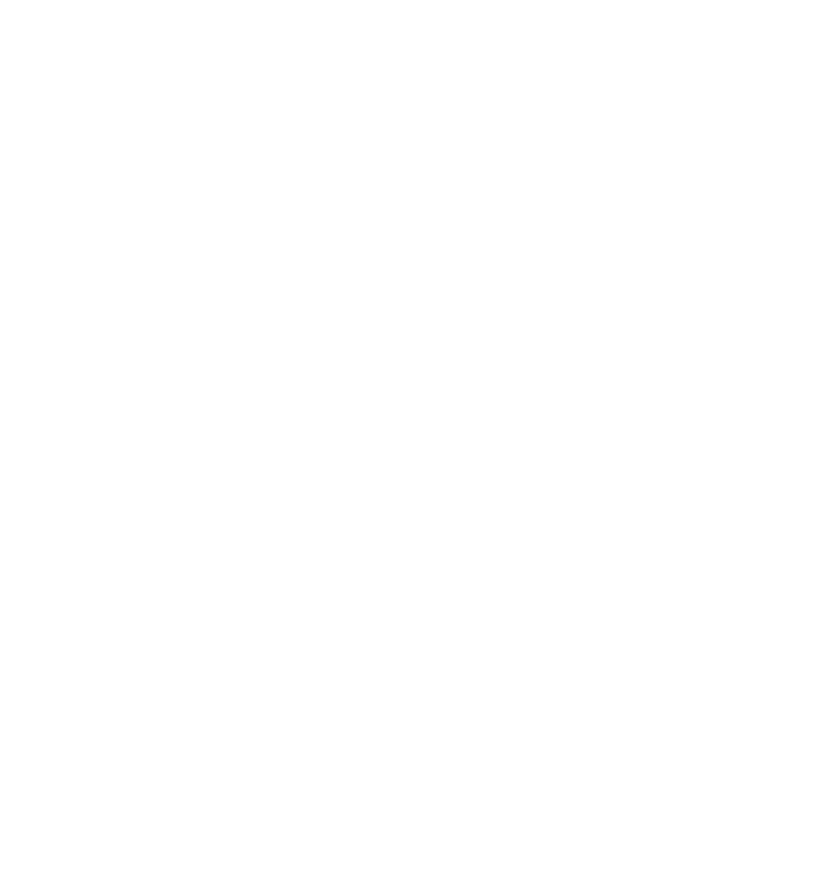
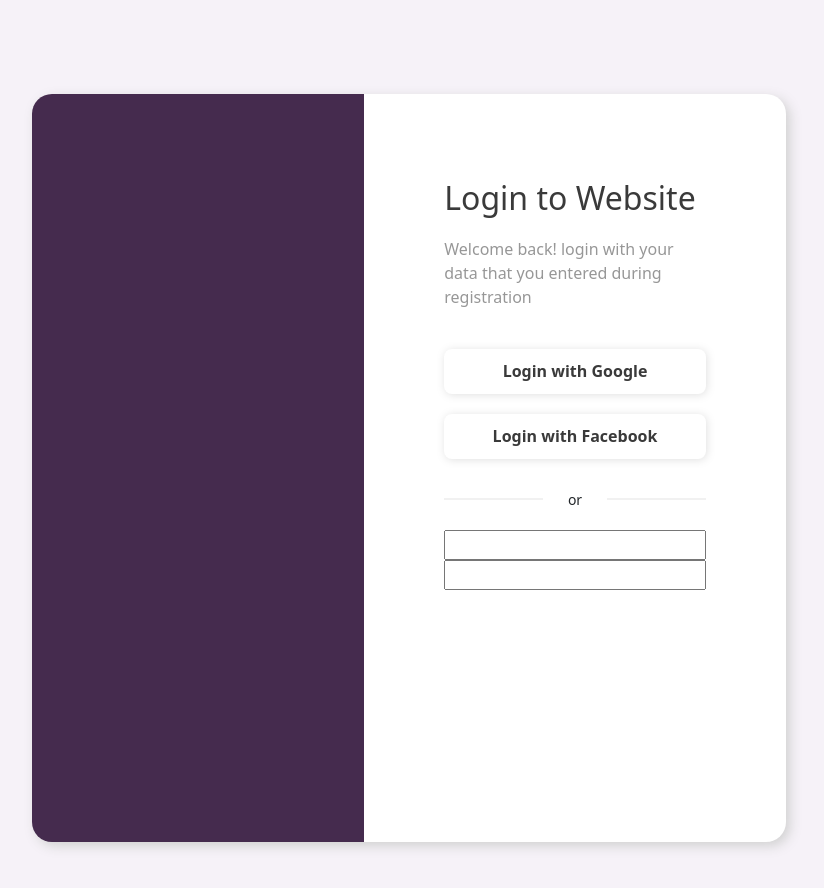
Before and after one commit to AnhQuang198/admin-web-app, a React (Create React App) app: page /login in a window 1280 px wide. Shown: the top 888 px of the page, without its empty margins (231-1055 px from the left). Before the commit the page ends 800 px from the top, so only its background shows below. Built offline with nearby package versions, Linux system fonts and the light colour scheme.

Commit message:
update login screen

```diff
--- a/package.json
+++ b/package.json
@@ -13,6 +13,7 @@
     "@types/react-dom": "^18.0.9",
     "antd": "^5.0.7",
     "axios": "^1.2.1",
+    "bootstrap": "^5.2.3",
     "formik": "^2.2.9",
     "react": "^18.2.0",
     "react-dom": "^18.2.0",
--- a/src/components/Icon/type.ts
+++ b/src/components/Icon/type.ts
@@ -1,6 +1,7 @@
 const iconList = [
     "logo-sm-light",
-    "error-img"
+    "error-img",
+    "authentication-bg"
 ] as const;
 
 export type IconTypeEnum = typeof iconList[number];
--- a/src/features/Login/Login.tsx
+++ b/src/features/Login/Login.tsx
@@ -1,19 +1,37 @@
-import React from 'react';
-import './style.scss';
+import React from "react";
+import "./style.scss";
 
 function Login() {
   return (
-        <div className='login-page'>
-            <div className='login-page-content'>
-                <div className='login-page-content-left'>
-
+    <div className="container-fluid login-page">
+      <div className="login-page-content">
+        <div className="login-page-content-left">
+          {/* <Icon name='authentication-bg' type='jpg'/> */}
         </div>
-                <div className='login-page-content-right'>
-                    <div className="login-page-content-right-title">
-
+        <div className="login-page-content-right">
+          <div className="content-right-header">
+            <div className="content-right-title">
+              <h2>Login to Website</h2>
             </div>
-                    <div className="login-page-content-right-description">
-
+            <div className="content-right-description">
+              <span>
+                Welcome back! login with your data that you entered during
+                registration
+              </span>
+            </div>
+          </div>
+          <div className="content-right-login-social">
+            <button className="btn-login-social">Login with Google</button>
+            <button className="btn-login-social">Login with Facebook</button>
+          </div>
+          <div className="content-right-line">
+            <hr />
+            <span>or</span>
+            <hr />
+          </div>
+          <div className="content-right-login-form">
+            <input className="input-form" type="text"></input>
+            <input className="input-form" type="text"></input>
           </div>
         </div>
       </div>
--- a/src/features/Login/style.scss
+++ b/src/features/Login/style.scss
@@ -1,3 +1,89 @@
 .login-page {
-    background-color: aliceblue;
+    background-color: #f6f2f8;
+    height: 935px;
+    display: flex;
+    align-items: center;
+    justify-content: center;
+    align-content: center;
+
+    &-content {
+        display: flex;
+        width: 60%;
+        height: 80%;
+        filter: drop-shadow(4px 4px 6px #d1d1d1);
+
+        &-left {
+            width: 100%;
+            background-color: #452b4e;
+            border-radius: 20px 0px 0px 20px;
+        }
+
+        &-right {
+            width: 100%;
+            padding: 55px 80px;
+            background-color: #ffffff;
+            border-radius: 0px 20px 20px 0px;
+
+            .content-right-header {
+                margin: 30px 0px;
+
+                .content-right-title {
+                    color: #3a3a3a;
+                }
+
+                .content-right-description {
+                    margin-top: 20px;
+                    color: #979797;
+                }
+            }
+
+            .content-right-login-social {
+                display: flex;
+                flex-direction: column;
+
+                .btn-login-social {
+                    border: none;
+                    margin: 10px 0px;
+                    border-radius: 8px;
+                    height: 45px;
+                    font-weight: 600;
+                    color: #3a3a3a;
+                    background-color: #ffffff;
+                    filter: drop-shadow(1px 1px 4px #e0e0e0);
+                    transition: all 0.6s;
+
+                    &:hover {
+                        color: #ffffff;
+                        background-color: #ff805d;
+                    }
+                }
+            }
+
+            .content-right-line {
+                display: flex;
+                width: 100%;
+                justify-content: center;
+                align-items: center;
+                align-content: center;
+                margin: 20px 0px;
+
+                > span {
+                    font-size: 14px;
+                    margin: 0px 25px;
+                }
+
+                > hr {
+                    width: 50%;
+                    margin: 0px;
+                    border-top: 2px solid #c5c5c5;
+                }
+            }
+
+            .content-right-login-form {
+                display: flex;
+                flex-direction: column;
+            }
+
+        }
+    }
 }
--- a/src/index.scss
+++ b/src/index.scss
@@ -1,3 +1,5 @@
+// Import Bootstrap and its default variables
+@import '~bootstrap/scss/bootstrap.scss';
 body {
     margin: 0px;
 }
```
Also changed, not shown: 1 other file (tests, documents, lock files or other folders). Lines whose indentation alone changed are shown as unchanged.
